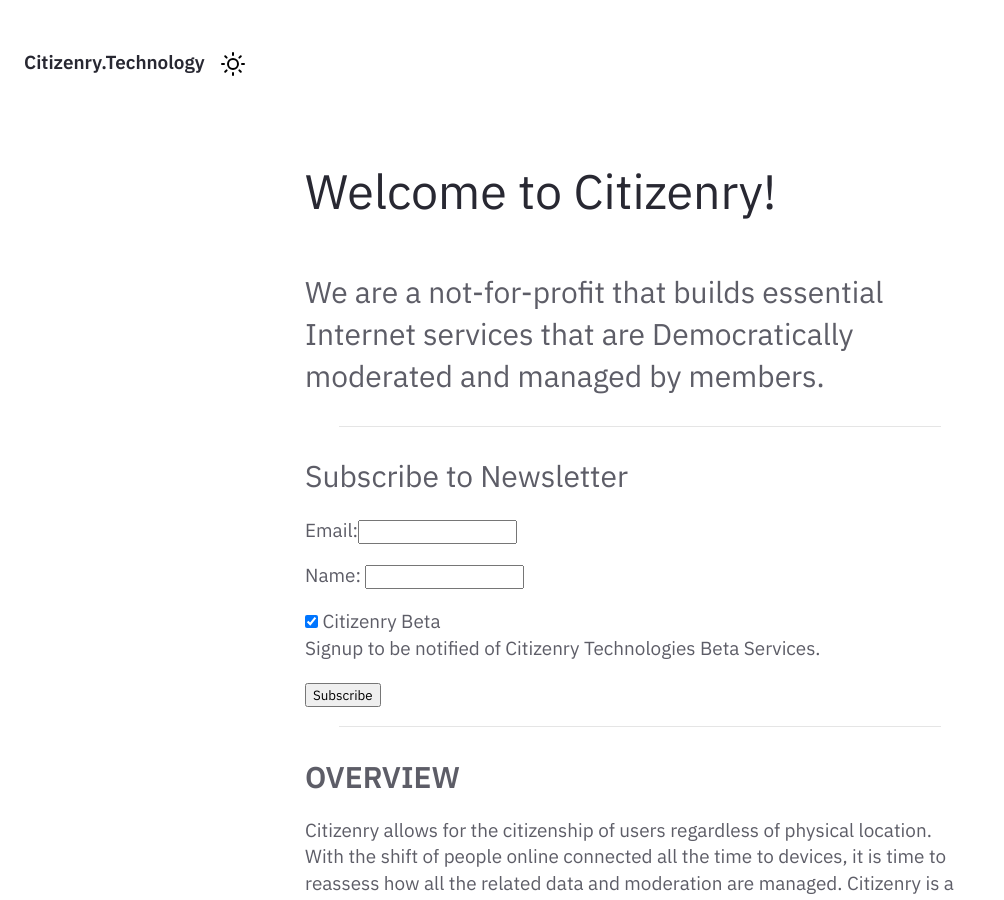
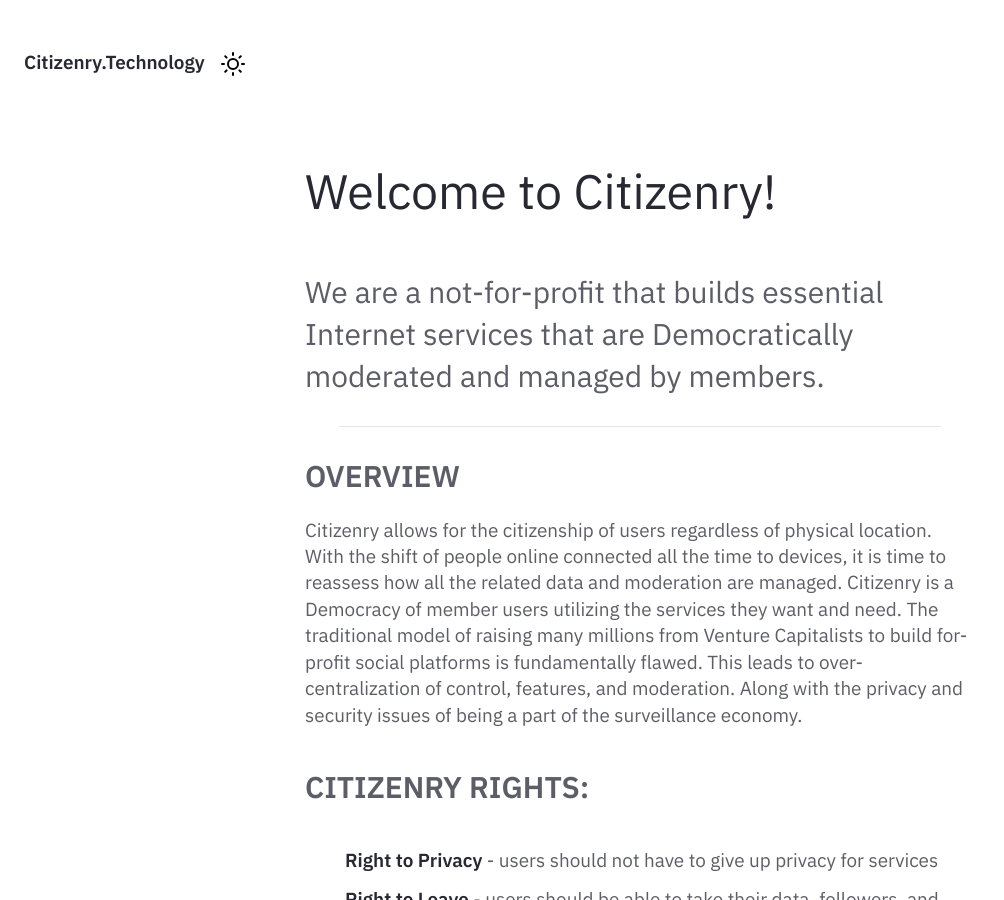
Before and after one commit to Citizenry/Citizenry.github.io, a Jekyll site: the page built from pages/index.md, in a window 1280 px wide and 900 px high. Shown: the whole window, without its empty margins (0-1004 px from the left). Built offline with Jekyll 4.4.1, drawn with Linux system fonts in a browser that asks for light colours.

Commit message:
Update Homepage.html

```diff
--- a/_includes/Homepage.html
+++ b/_includes/Homepage.html
@@ -3,22 +3,6 @@
     <div class="home-sub-text"> <h3>
         We are a not-for-profit that builds essential Internet services that are Democratically moderated and managed by members.
         </h3>
-        <form method="post" action="https://lists.citizenry.technology/subscription/form" class="listmonk-form">
-<hr size="8" width="90%">
-    <div>
-        <h3>Subscribe to Newsletter</h3>
-        <input type="hidden" name="nonce" />
-        <p>Email:<input type="email" name="email" required placeholder="E-mail" /></p>
-        <p>Name: <input type="text" name="name" placeholder="Name (optional)" /></p>
-
-        <p>
-          <input id="59a03" type="checkbox" name="l" checked value="59a03fca-53b5-4011-8927-9383b1224329" />
-          <label for="59a03">Citizenry Beta</label><br /><span>Signup to be notified of Citizenry Technologies Beta Services.</span>
-        </p>
-
-        <p><input type="submit" value="Subscribe" /></p>
-    </div>
-</form>
 
 <hr size="8" width="90%">
 
```
